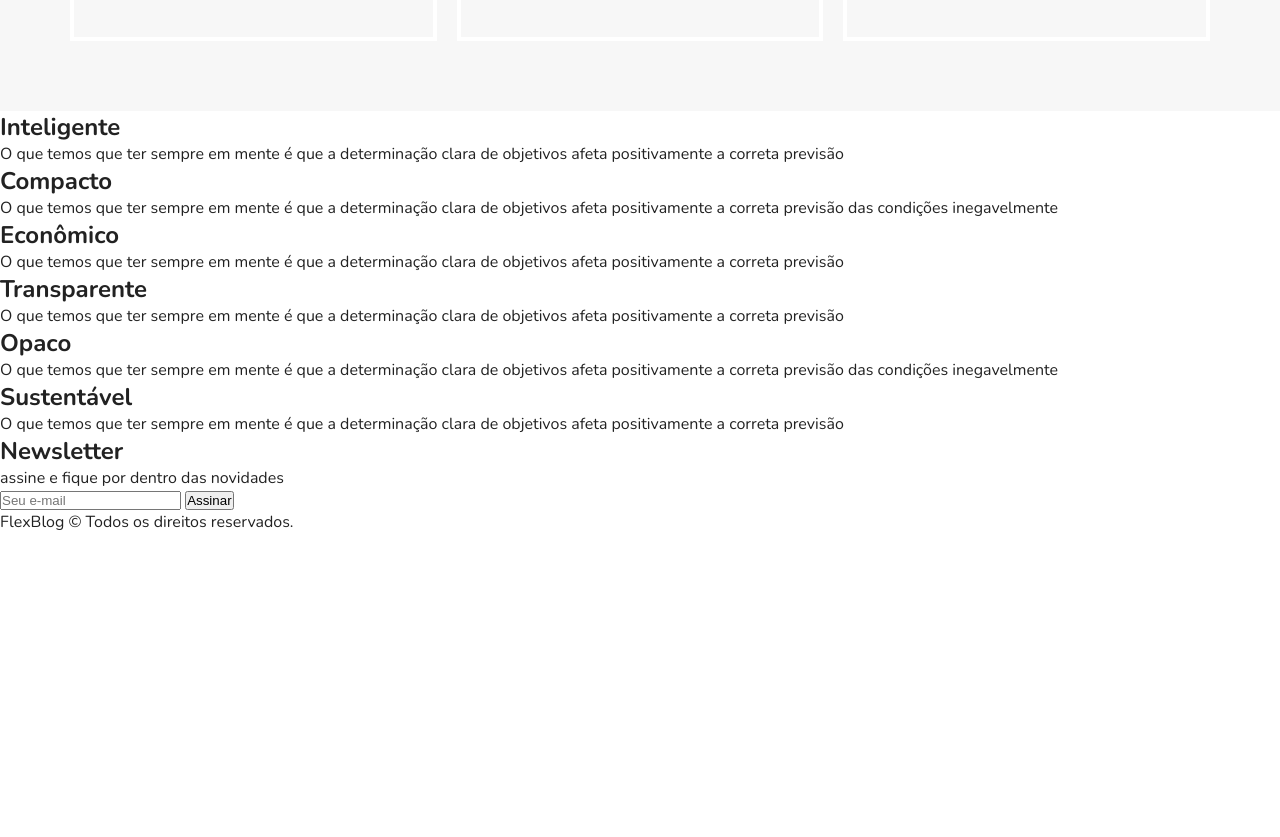
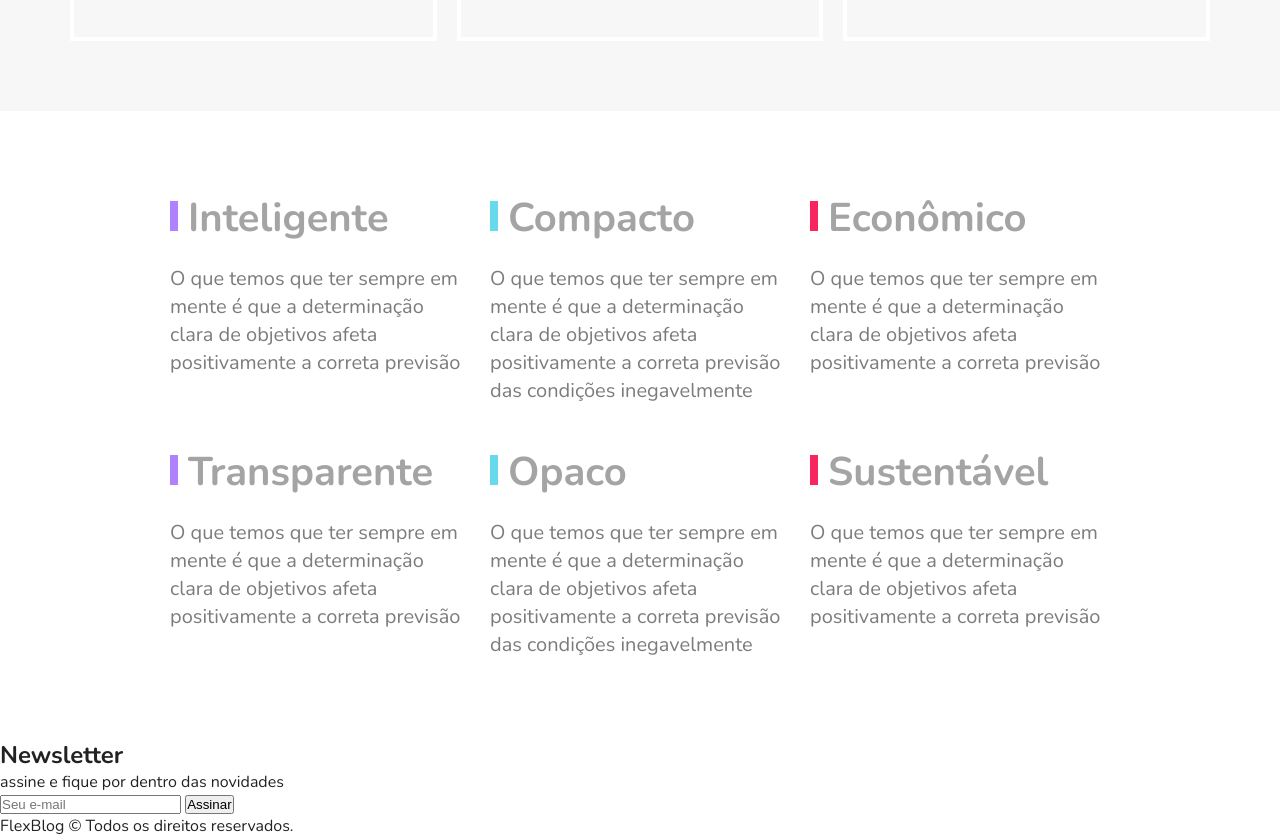
Before and after one commit to KLusvarghi/Flexblog-Site, a plain HTML site: page index.html in a window 1280 px wide. Shown: the part 2483-3320 px from the top of the page. Before the commit the page ends 3016 px from the top, so only its background shows below. Drawn offline with nearby package versions, Linux system fonts and the light colour scheme.

Commit message:
Estilização da sectio de qualidade

```diff
--- a/css/style.css
+++ b/css/style.css
@@ -325,3 +325,58 @@ img {
   }
   /* E por o cobre começar como order: 0, eu não preciso definir ele */
 }
+
+
+
+
+
+/* Qualidade */
+
+.qualidade {
+  max-width: 960px;
+  margin: 60px auto;
+  display: flex;
+  flex-wrap: wrap;
+}
+
+.qualidade-item {
+  flex: 1 1 300px; /* Definindo uma basis de 300px para que ele tenha esse minimo de 30px e se não der ele quebre em duas colunas */
+  margin: 20px 10px;
+}
+
+.qualidade-item h2 {
+  font-size: 2.5em;
+  color: var(--text-h2);
+  margin-bottom: 20px;
+}
+
+.qualidade-item h2::before { /* Fazendo um pseu do element que virá antes do conteudo */
+  content: '';
+  display: inline-block;
+  width: 8px;
+  height: 30px;
+  margin-right: 10px;
+  /* background: blue; */
+}
+
+/* falando com o "qualidade-item", do item 1 e 4, que diz na expressão (3n+1) selecioando pelo pseu do selto, e com o before do h2 especificamente */
+
+/* A expressão (3n+1) signfica que eu quero aplicar a estilização ao item de numero "1", e que aplique tambem ao "item" que virá depois de 3 itens após o item de numero "1", assim contanto 3 itens após o priemiro, e o 3º item encontrado é que irá receber a estilização tambem  */
+.qualidade-item:nth-of-type(3n+1) h2::before {/* Sendo um pseu do seletor*/
+  background: var(--purple);
+}
+
+/* Agora pulando 3 itens ainda, porém começando a partir do 2º item */
+.qualidade-item:nth-of-type(3n+3) h2::before {
+  background: var(--pink);
+}
+
+.qualidade-item:nth-of-type(3n+2) h2::before {
+  background: var(--blue);
+}
+
+.qualidade-item p {
+  font-size: 1.25em;
+  line-height: 1.4;
+  color: var(--color-text)
+}
```
